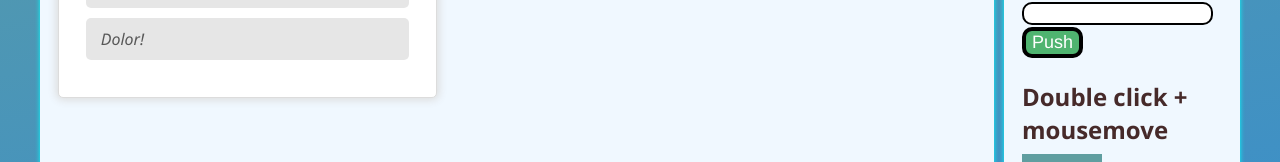
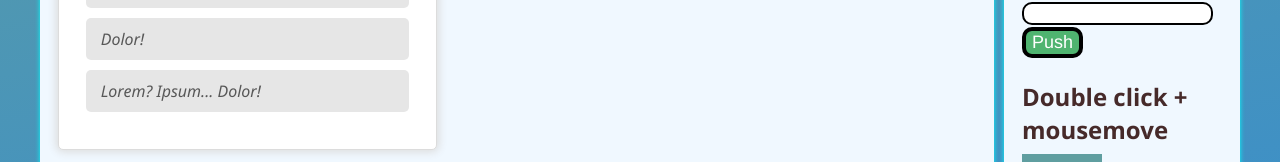
Before and after one commit to tztaras/app, a React (Create React App) app: page /users/dmytrovskyi in a window 1280 px wide. Shown: the part 552-714 px from the top of the page. Built offline with nearby package versions, Linux system fonts and the light colour scheme.

Commit message:
commentdata

```diff
--- a/src/Users/UsersID/UsersID.js
+++ b/src/Users/UsersID/UsersID.jsx
@@ -18,6 +18,22 @@ const UsersID = (props)=> {
         likeCount.current.innerHTML = count;
 
     }
+
+    let commentData = [
+        {
+            id: 1,
+            message: 'Lorem?',
+        },
+        {
+            id: 2,
+            message: 'Lorem? Ipsum...',
+        },
+        {
+            id: 3,
+            message: 'Lorem? Ipsum... Dolor!',
+        }
+    ]
+
     return (
         <div className="aboutUsers">
             {/* <NavLink to={"/users/" + props.id}>{props.name}</NavLink> */}
@@ -39,6 +55,7 @@ const UsersID = (props)=> {
                     <Comment message='Lorem?'/>
                     <Comment message='Ipsum...'/>
                     <Comment message='Dolor!'/>
+                    <Comment id={commentData[2].id} message={commentData[2].message} />
 
 
                     <img src="" alt="" />
```
